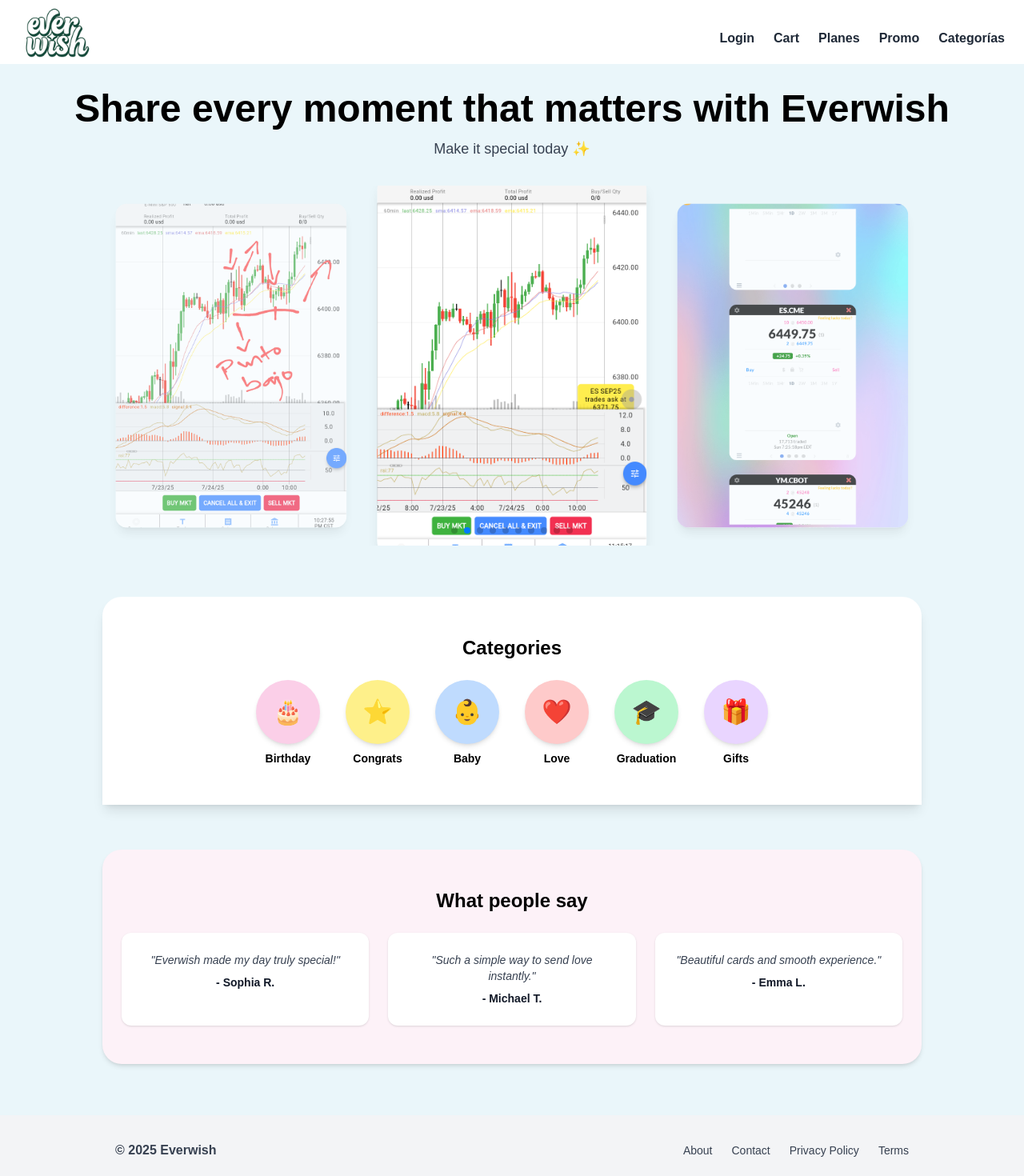
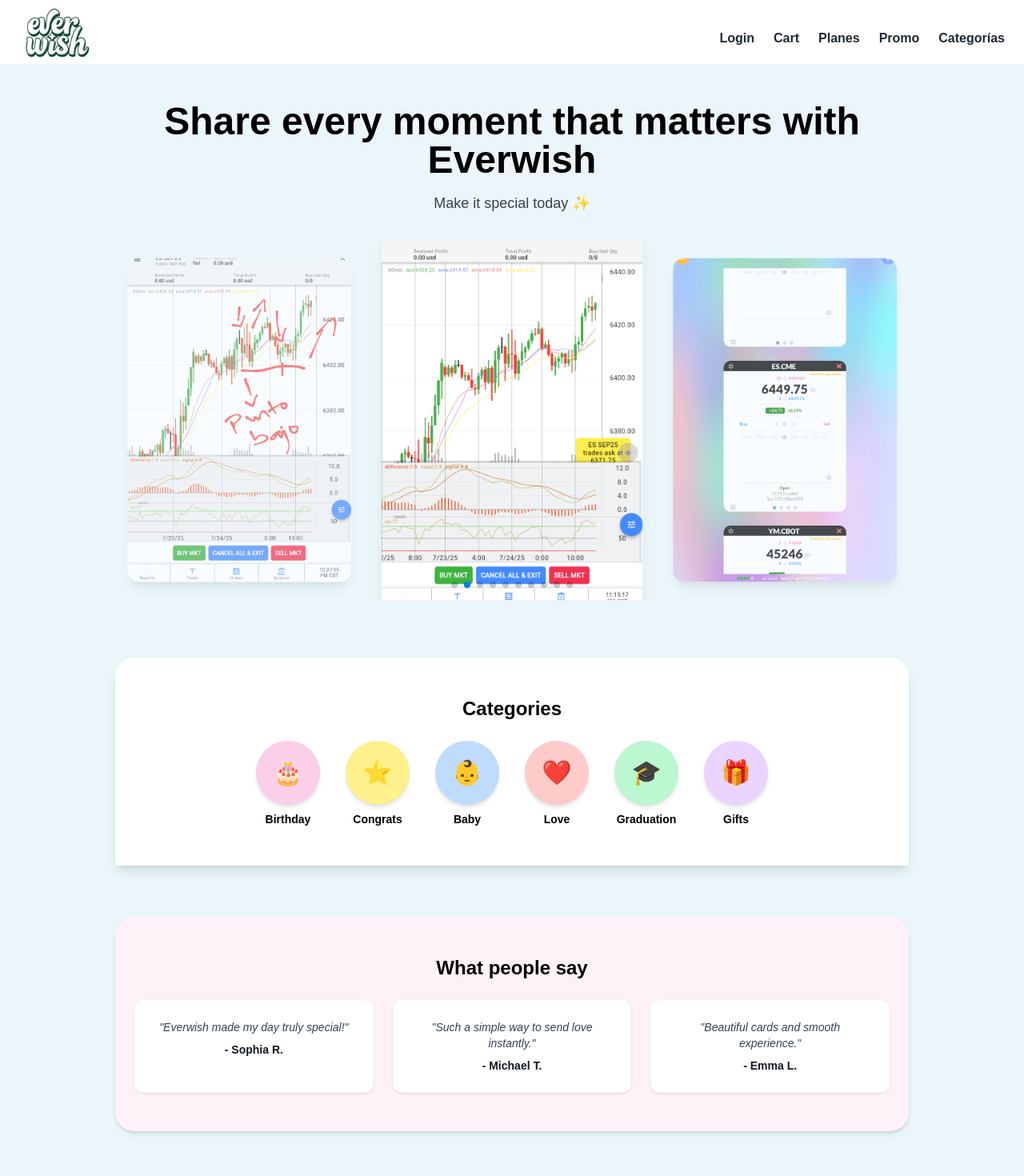
Before and after one commit to everwishhq-commits/EverWish, a Next.js app: page / in a window 1280 px wide. Shown: the top 1470 px of the page at 80% size. Built offline with nearby package versions, Linux system fonts and the light colour scheme.

Commit message:
Update page.js

```diff
--- a/app/page.js
+++ b/app/page.js
@@ -16,25 +16,28 @@ export default function Page() {
       {!loading && (
         <>
           <Header />
-          {/* 👇 padding reducido y sin max-w aquí */}
-          <main className="pt-20 md:pt-24 lg:pt-28 px-4 mx-auto text-center">
+          <main className="pt-24 md:pt-28 lg:pt-32 px-4 max-w-5xl mx-auto text-center">
+
+            {/* Título */}
             <h1 className="text-3xl md:text-5xl font-extrabold">
               Share every moment that matters with Everwish
             </h1>
-            <p className="mt-3 text-lg text-gray-700">Make it special today ✨</p>
 
-            {/* Carousel más cerca del título */}
-            <div className="mt-6 md:mt-8">
+            {/* Subtítulo */}
+            <p className="mt-4 text-lg text-gray-700">Make it special today ✨</p>
+
+            {/* Carrusel */}
+            <div className="mt-8">
               <Carousel />
             </div>
 
-            {/* Categories más pegadas al carrusel */}
-            <section className="mt-8 md:mt-10 bg-white rounded-t-3xl shadow-lg py-12 px-4 max-w-5xl mx-auto">
+            {/* Categorías */}
+            <section className="mt-12 bg-white rounded-t-3xl shadow-lg py-12 px-4">
               <Categories />
             </section>
 
             {/* Reviews */}
-            <section className="mt-12 md:mt-14 max-w-5xl mx-auto">
+            <section className="mt-16">
               <Reviews />
             </section>
           </main>
```
